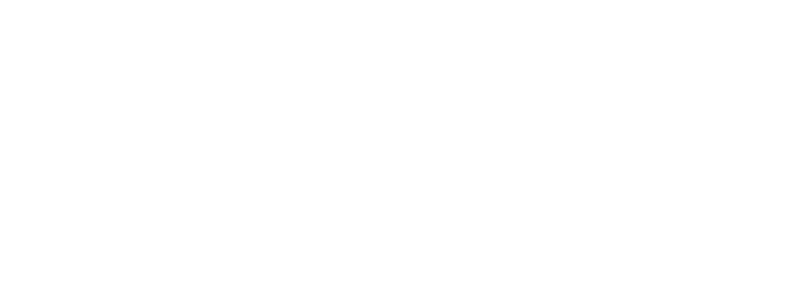
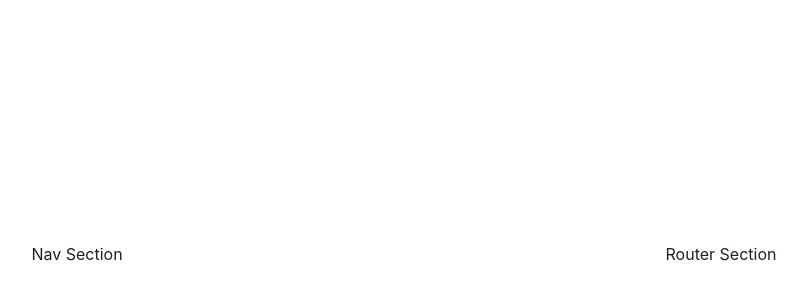
Before and after one commit to adeoluwa-adebiyi/decagon-placement-web, a React (Create React App) app in the folder project/: page / in a window 1280 px wide. Shown: the part 146-446 px from the top of the page, without its empty margins (241-1048 px from the left). Built offline with nearby package versions, Linux system fonts and the light colour scheme; no server answers.

Commit message:
start impl

```diff
--- a/project/src/components/pages/dashboard-screen.tsx
+++ b/project/src/components/pages/dashboard-screen.tsx
@@ -1,9 +1,16 @@
-import { Box } from "@chakra-ui/react"
+import { Box, Stack } from "@chakra-ui/react"
 
 const DashboardScreen = (): JSX.Element=>{
     return (
-        <Box>
-
+        <Box color="blueviolet.200" height="100%">
+            <Stack height="100%" direction="row">
+                <Stack flex={1} height="100%" direction="column" alignSelf="stretch" justifyContent="center" alignItems="center">
+                    <p>Nav Section</p>
+                </Stack>
+                <Stack flex={1}  height="100%" direction="column" justifyContent="center" alignItems="center">
+                    <p>Router Section</p>
+                </Stack>
+            </Stack>
         </Box>
     );
 }
```
Also changed, not shown: 1 other file (tests, documents, lock files or other folders).
